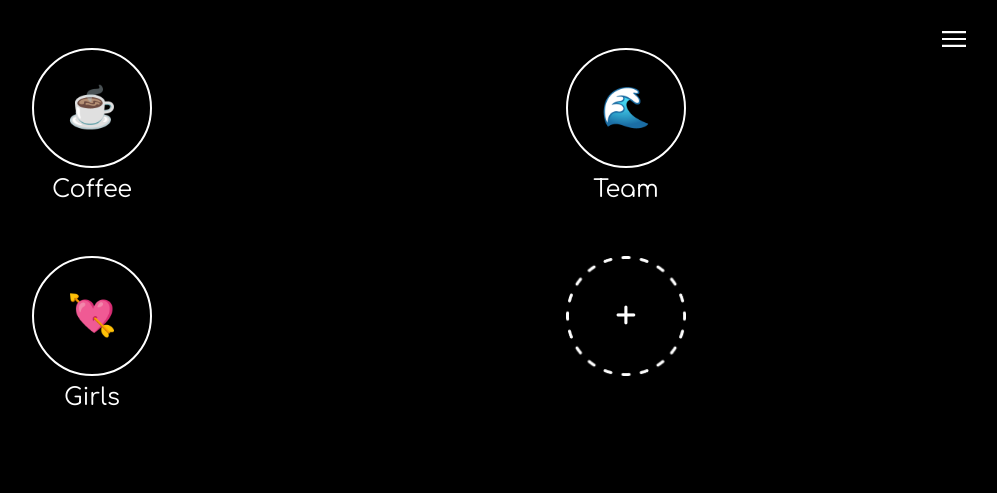
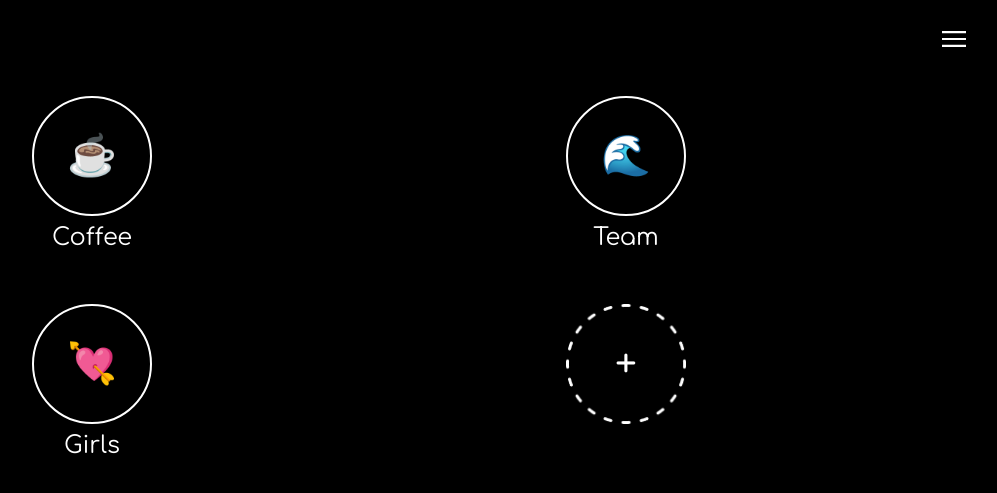
Before and after one commit to sofijasljusar/Referee, a Django app: page /groups/ in a window 1280 px wide. Shown: the top 493 px of the page, without its empty margins (281-1278 px from the left). Run offline with Django 5.2, Linux system fonts and the light colour scheme; the visitor is signed in with stand-in values (Sample User, id 1).

Commit message:
Groups page: add more padding to groups to separate from settings button

```diff
--- a/templates/groups.html
+++ b/templates/groups.html
@@ -4,7 +4,7 @@
 
     {% include "partials/side-menu-groups.html" %}
 
-    <div class="row row-cols-2 g-5 px-5">
+    <div class="row row-cols-2 g-5 px-5 pt-5">
         <div class="col d-flex flex-column align-items-center">
             <div class="circle-box d-flex align-items-center justify-content-center">
                 <span class="bigger-text">☕</span>
```
